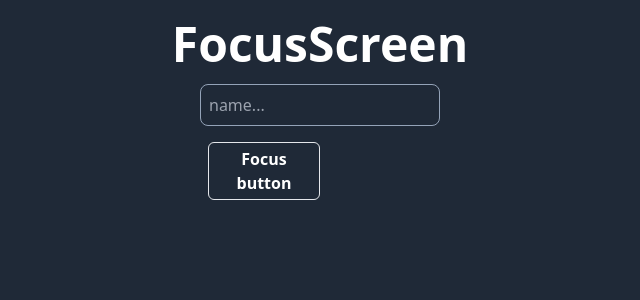
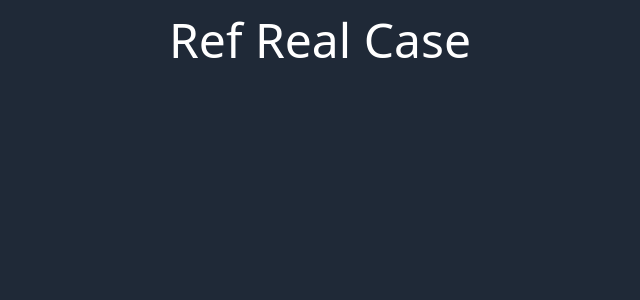
Before and after one commit to SergioMir018/react-hooks, a React (Create React App) app: page / in a window 1280 px wide. Shown: the top 300 px of the page, without its empty margins (320-960 px from the left). Built offline with nearby package versions, Linux system fonts and the light colour scheme; what tailwindcss-animated would draw is missing.

Commit message:
./scr/components/useRef/RealExampleRef.tsx: MOD
added some styles to the component

```diff
--- a/src/HookApp.tsx
+++ b/src/HookApp.tsx
@@ -1,16 +1,17 @@
 import React from 'react'
+import RealExampleRef from './components/useRef/RealExampleRef.tsx'
 // import { CounterApp } from './components/useState/CounterApp.tsx';
 // import { CounterCustomHook } from './components/useState/counterCustomHook.tsx';
 // import { SimpleForm } from './components/useEffect/SimpleForm.tsx';
 // import { CustomHookSimpleForm } from './components/useEffect/CustomHookSimpleForm.tsx';
 //import MultipleCustomHooksComponent from './components/MultipleCustomHooks/MultipleCustomHooks.tsx';
-import FocusScreen from './components/useRef/FocusScreen.tsx';
+//import FocusScreen from './components/useRef/FocusScreen.tsx';
 
 const HookApp = () => {
 
   return (
     <div>
-      <FocusScreen />
+      <RealExampleRef />
     </div>
   )
 }
--- a/src/components/useRef/RealExampleRef.tsx
+++ b/src/components/useRef/RealExampleRef.tsx
@@ -1,9 +1,11 @@
 import React from 'react'
 
-const RealExampleRef = () => {
+function RealExampleRef() {
   return (
-    <div>
-
+    <div className='text-white flex justify-center'>
+        <h1 className='text-5xl mt-4'>
+            Ref Real Case
+        </h1>
     </div>
   )
 }
```
